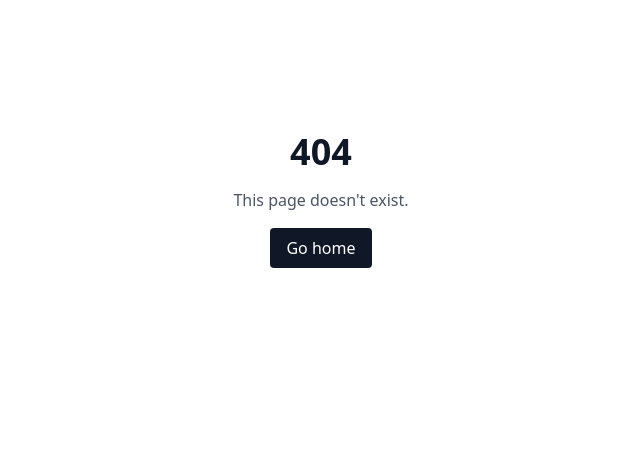
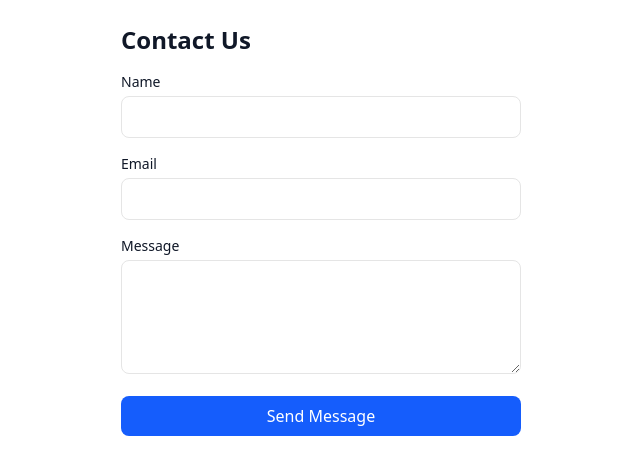
Before and after one commit to bogdan-niedzwiecki/nextjs-foundations, a Next.js app in the folder apps/web/: page /contact in a window 1280 px wide. Before the commit this address had no page. Shown: the top 474 px of the page, without its empty margins (319-959 px from the left). Built offline with nearby package versions, Linux system fonts and the light colour scheme.

Commit message:
feat(core): add Server Action form with validation

```diff
--- a/apps/web/package.json
+++ b/apps/web/package.json
@@ -15,7 +15,7 @@
     "react": "19.2.3",
     "react-dom": "19.2.3",
     "server-only": "^0.0.1",
-    "zod": "^4.0.17"
+    "zod": "^4.3.5"
   },
   "devDependencies": {
     "@tailwindcss/postcss": "^4",
--- /dev/null
+++ b/apps/web/src/app/actions/contact.ts
@@ -0,0 +1,63 @@
+'use server'
+
+import { z } from 'zod'
+
+// Define validation schema
+const contactSchema = z.object({
+    name: z.string().min(2, 'Name must be at least 2 characters'),
+    email: z.string().email('Invalid email address'),
+    message: z.string().min(10, 'Message must be at least 10 characters'),
+})
+
+// Type for form state
+type FormState = {
+    success?: boolean
+    message?: string
+    errors?: {
+        name?: string[]
+        email?: string[]
+        message?: string[]
+    }
+}
+
+export async function submitContactForm(
+    prevState: FormState,
+    formData: FormData
+): Promise<FormState> {
+    // Extract form data
+    const rawData = {
+        name: formData.get('name'),
+        email: formData.get('email'),
+        message: formData.get('message'),
+    }
+
+    // Validate with Zod
+    const validatedFields = contactSchema.safeParse(rawData)
+
+    // Return validation errors if any
+    if (!validatedFields.success) {
+        return {
+            errors: validatedFields.error.flatten().fieldErrors,
+        }
+    }
+
+    // Simulate API call or database operation
+    try {
+        // In production: await db.contacts.create(validatedFields.data)
+        // In production: await sendEmail(validatedFields.data)
+
+        // biome-ignore lint/suspicious/noConsole: Demo logging for development
+        console.log('Contact form submitted:', validatedFields.data)
+
+        return {
+            success: true,
+            message: 'Message sent successfully!',
+        }
+    } catch (error) {
+        // biome-ignore lint/suspicious/noConsole: Error logging for debugging
+        console.error('Contact form error:', error)
+        return {
+            message: 'Failed to send message. Please try again.',
+        }
+    }
+}
--- /dev/null
+++ b/apps/web/src/app/contact/page.tsx
@@ -0,0 +1,98 @@
+"use client";
+
+import { useActionState } from "react";
+import { submitContactForm } from "@/app/actions/contact";
+import { SubmitButton } from "@/app/ui/submit-button";
+
+const initialState = {
+  message: "",
+};
+
+export default function ContactPage() {
+  const [state, formAction, pending] = useActionState(
+    submitContactForm,
+    initialState,
+  );
+
+  return (
+    <div className="mx-auto max-w-md p-6">
+      <h1 className="mb-4 text-2xl font-bold">Contact Us</h1>
+
+      <form action={formAction} className="space-y-4">
+        {/* Name field */}
+        <div>
+          <label htmlFor="name" className="mb-1 block text-sm font-medium">
+            Name
+          </label>
+          <input
+            type="text"
+            id="name"
+            name="name"
+            required
+            className="w-full rounded-md border px-3 py-2"
+          />
+          {state?.errors?.name && (
+            <p className="mt-1 text-sm text-red-600" aria-live="polite">
+              {state.errors.name[0]}
+            </p>
+          )}
+        </div>
+
+        {/* Email field */}
+        <div>
+          <label htmlFor="email" className="mb-1 block text-sm font-medium">
+            Email
+          </label>
+          <input
+            type="email"
+            id="email"
+            name="email"
+            required
+            className="w-full rounded-md border px-3 py-2"
+          />
+          {state?.errors?.email && (
+            <p className="mt-1 text-sm text-red-600" aria-live="polite">
+              {state.errors.email[0]}
+            </p>
+          )}
+        </div>
+
+        {/* Message field */}
+        <div>
+          <label htmlFor="message" className="mb-1 block text-sm font-medium">
+            Message
+          </label>
+          <textarea
+            id="message"
+            name="message"
+            rows={4}
+            required
+            className="w-full rounded-md border px-3 py-2"
+          />
+          {state?.errors?.message && (
+            <p className="mt-1 text-sm text-red-600" aria-live="polite">
+              {state.errors.message[0]}
+            </p>
+          )}
+        </div>
+
+        {/* Success message */}
+        {state?.success && (
+          <p className="font-medium text-green-600" aria-live="polite">
+            {state.message}
+          </p>
+        )}
+
+        {/* Generic error message */}
+        {state?.message && !state?.success && (
+          <p className="text-red-600" aria-live="polite">
+            {state.message}
+          </p>
+        )}
+
+        {/* Submit button with loading state */}
+        <SubmitButton />
+      </form>
+    </div>
+  );
+}
--- /dev/null
+++ b/apps/web/src/app/ui/submit-button.tsx
@@ -0,0 +1,17 @@
+"use client";
+
+import { useFormStatus } from "react-dom";
+
+export function SubmitButton() {
+  const { pending } = useFormStatus();
+
+  return (
+    <button
+      type="submit"
+      disabled={pending}
+      className="w-full rounded-md bg-blue-600 px-4 py-2 text-white hover:bg-blue-700 disabled:cursor-not-allowed disabled:bg-gray-400"
+    >
+      {pending ? "Submitting..." : "Send Message"}
+    </button>
+  );
+}
```
Also changed, not shown: 1 other file (tests, documents, lock files or other folders).
